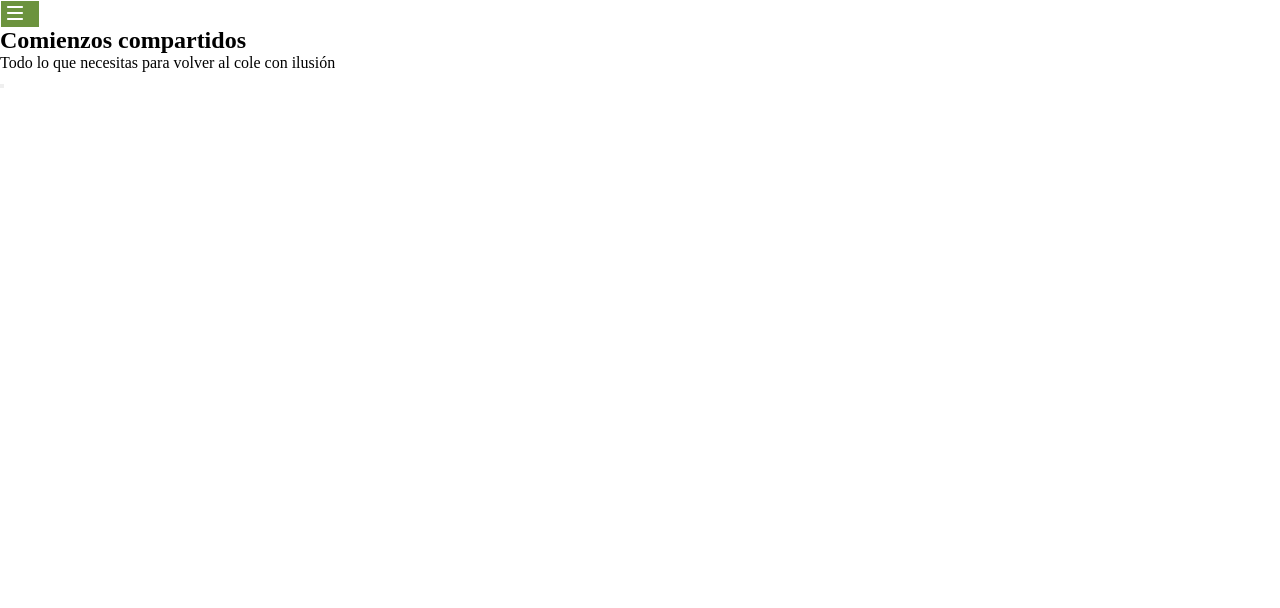
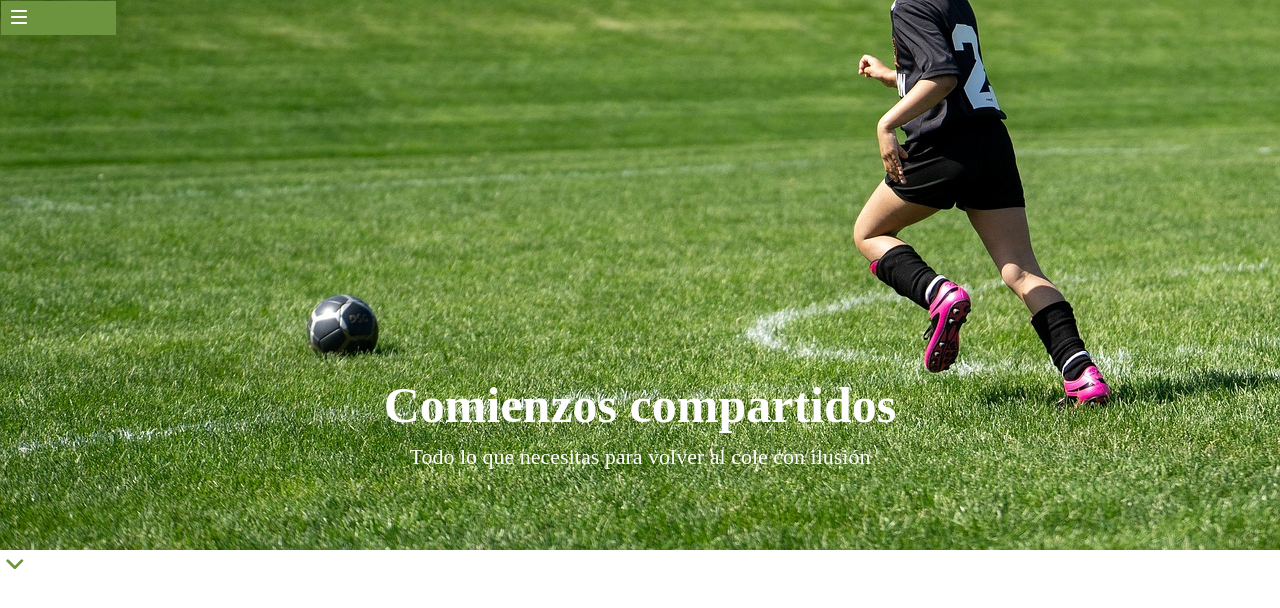
Before and after one commit to Adalab/modulo-1-evaluacion-final-sprietoviciana, a website built with Vite: page src/index.html in a window 1280 px wide. Built offline with nearby package versions, Linux system fonts and the light colour scheme.

Commit message:
background

```diff
--- a/src/partials/header.html
+++ b/src/partials/header.html
@@ -2,4 +2,8 @@
     <a href="">
         <img src="./images/ico-menu.svg" alt="Menu hamburguesa">
     </a>
+    <div class="header_title">
+        <h1>Comienzos compartidos</h1>
+        <p>Todo lo que necesitas para volver al cole con ilusión</p>
+    </div>
 </header>
--- a/src/partials/main.html
+++ b/src/partials/main.html
@@ -1,10 +1,8 @@
-<main>
+<main class="main">
     <section>
-        <h1>Comienzos compartidos</h1>
-        <p>Todo lo que necesitas para volver al cole con ilusión</p>
-        <div>
+        <div class="main_a">
             <a href="">
-                <button></button>
+                <img src="/images/ico-scroll-down.svg" alt="Boton">
             </a>
         </div>
 
--- a/src/scss/layout/_header.scss
+++ b/src/scss/layout/_header.scss
@@ -1,11 +1,40 @@
-.header {
+.header a {
   background-color: $principal-color;
-  width: 3%;
+  width: 9%;
   margin-left: 1px;
   margin-top: 1px;
-  padding: 3px;
-& img{
+  padding: 7px;
+  position: fixed;
+  z-index: 0;
+  & img {
     margin-left: 3px;
     margin-top: 2px;
+  }
 }
+.header {
+  display: flex;
+  flex-direction: column;
+  height: 100vh;
+  height: 550px;
+  background-image: url("/images/cover.jpeg");
+  background-size: cover;
+  background-position: bottom right;
+  background-repeat: no-repeat;
 }
+.header_title {
+  width: 100%;
+  height: 100%;
+  display: flex;
+  flex-direction: column;
+  justify-content: end;
+  color: white;
+  text-align: center;
+  & h1 {
+    font-size: 50px;
+    margin: 10px;
+  }
+  & p{
+    font-size: 22px;
+    margin-bottom: 80px
+  }
+}
--- a/src/scss/layout/_page.scss
+++ b/src/scss/layout/_page.scss
@@ -0,0 +1,10 @@
+.main {
+  width: 100%;
+}
+.main_a {
+  background-color: white;
+  width: 30px;
+  height: 30px;
+  border-radius: 50%;
+  padding: 6px;
+}
```
